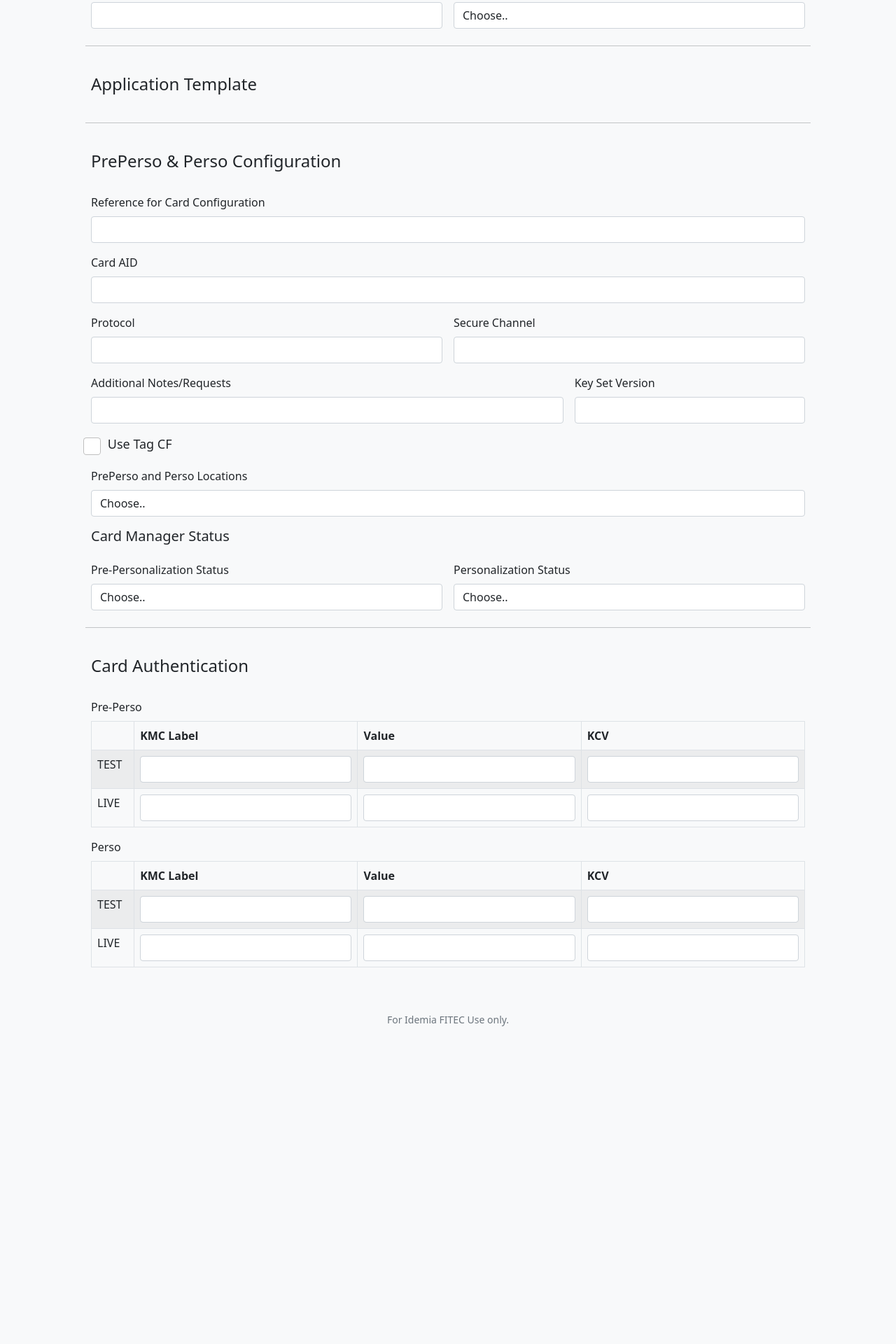
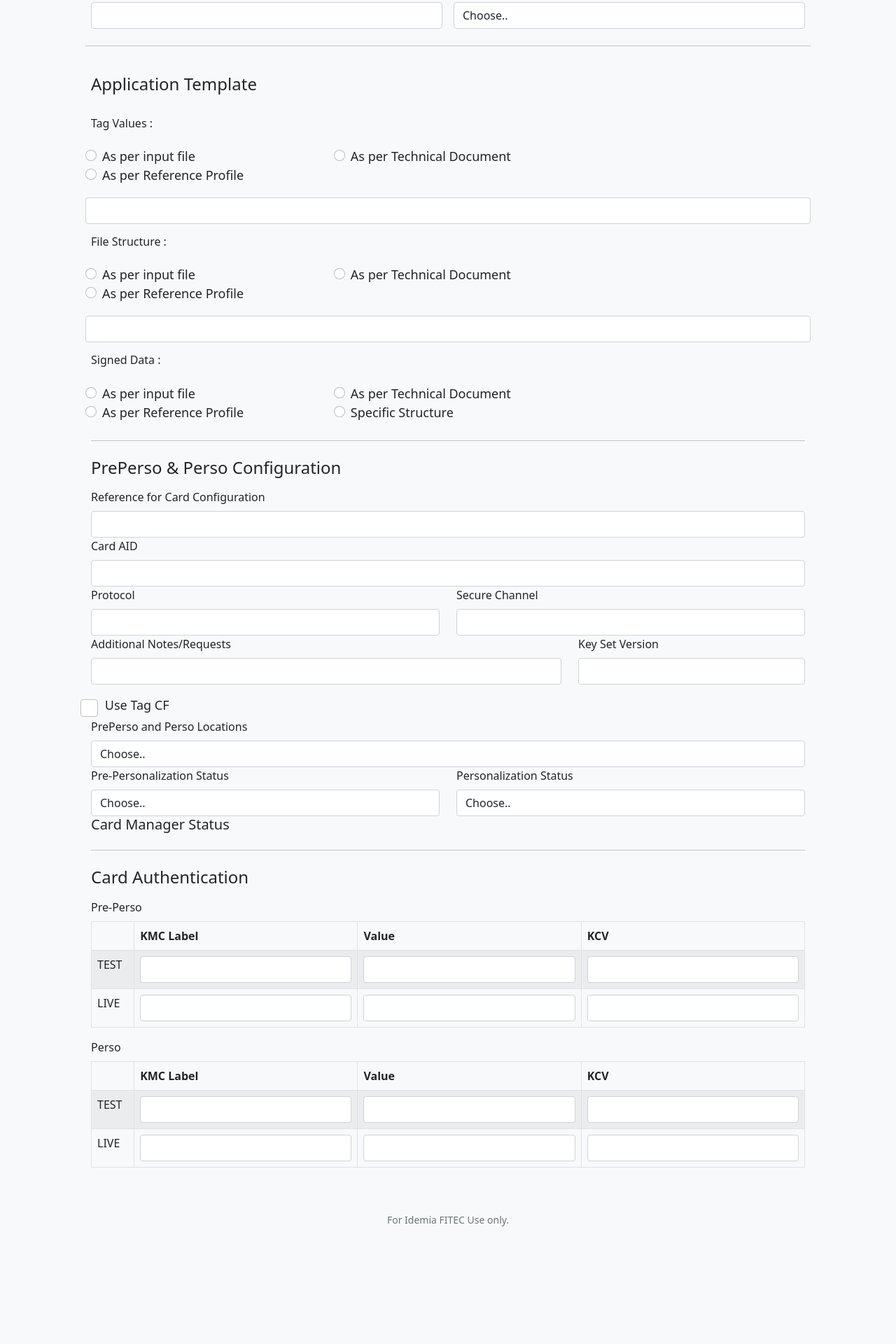
Before and after one commit to er01pr/APPD-v2, a Flask app: page /card in a window 1280 px wide. Shown: the part 868-2788 px from the top of the page at 70% size. Before the commit the page ends 2334 px from the top, so only its background shows below. Run offline with Flask 2, Linux system fonts and the light colour scheme; data comes from the database, SQL or seed files in the repository.

Commit message:
Added Application Template

```diff
--- a/static/styles.css
+++ b/static/styles.css
@@ -19,3 +19,7 @@
 	text-align: left;
 	font-size: 18px;
 }
+
+body {
+	min-height: 8000px;
+}
--- a/templates/cardconfig.html
+++ b/templates/cardconfig.html
@@ -108,10 +108,64 @@
 
             <hr class="my-4">
             <h4 class="mb-3">Application Template</h4>
+            <h6>Tag Values :</h6>
+            <div class="form-check">
+                <div class="form-check-inline g-3 col-sm-4">
+                    <input type="radio" class="form-check-input" name="tagRadio">
+                    <label class="form-check-label btn-label" for="asPerInput">As per input file</label>
+                </div>
+                <div class="form-check-inline g-3 col-sm-4">
+                        <input type="radio" class="form-check-input " name="tagRadio">
+                        <label class="form-check-label btn-label" for="asPerTech">As per Technical Document</label>
+                </div>
+                <div class="form-check-inline g-3 col-sm-4">
+                        <input type="radio" class="form-check-input" name="tagRadio">
+                        <label class="form-check-label btn-label" for="asPerRef">As per Reference Profile</label>
+                </div>
+            </div>
+            <input id="tagValues" type="text" class="form-control">
 
+            <h6>File Structure :</h6>
+            <div class="form-check">
+                <div class="form-check-inline g-3 col-sm-4">
+                    <input type="radio" class="form-check-input" name="structureRadio">
+                    <label class="form-check-label btn-label" for="asPerInput">As per input file</label>
+                </div>
+                <div class="form-check-inline g-3 col-sm-4">
+                        <input type="radio" class="form-check-input " name="structureRadio">
+                        <label class="form-check-label btn-label" for="asPerTech">As per Technical Document</label>
+                </div>
+                <div class="form-check-inline g-3 col-sm-4">
+                        <input type="radio" class="form-check-input" name="structureRadio">
+                        <label class="form-check-label btn-label" for="asPerRef">As per Reference Profile</label>
+                </div>
+            </div>
+            <input id="fileStructure" type="text" class="form-control">
+
+            <h6>Signed Data :</h6>
+            <div class="form-check">
+                <div class="form-check-inline g-3 col-sm-4">
+                    <input type="radio" class="form-check-input" name="signedDataRadio">
+                    <label class="form-check-label btn-label" for="asPerInput">As per input file</label>
+                </div>
+                <div class="form-check-inline g-3 col-sm-4">
+                        <input type="radio" class="form-check-input " name="signedDataRadio">
+                        <label class="form-check-label btn-label" for="asPerTech">As per Technical Document</label>
+                </div>
+                <div class="form-check-inline g-3 col-sm-4">
+                        <input type="radio" class="form-check-input" name="signedDataRadio">
+                        <label class="form-check-label btn-label" for="asPerRef">As per Reference Profile</label>
+                </div>
+                <div class="form-check-inline g-3 col-sm-4">
+                    <input type="radio" class="form-check-input" name="signedDataRadio">
+                    <label class="form-check-label btn-label" for="asPerRef">Specific Structure</label>
+                </div>
+            </div>
+            </div>
 
             <hr class="my-4">
             <h4 class="mb-3">PrePerso & Perso Configuration</h4>
+            <div class="row">
                 <div>
                     <label for="referenceCard" class="form-label">Reference for Card Configuration</label>
                     <input id="referenceCard" type="text" class="form-control">
@@ -150,7 +204,6 @@
                             <option value="exe">External Preperso – External Perso</option>
                     </select>
                 </div>
-            <h5>Card Manager Status</h5>
                 <div class="col-sm-6">
                     <label for="prepersoStatus" class="form-label">Pre-Personalization Status</label>
                     <select id="prepersoStatus" type="text" class="form-control" placeholder="Choose.." required>
@@ -173,6 +226,9 @@
                             <option value="terminated">Terminated</option>
                     </select>
                 </div>
+            </div>
+            <h5>Card Manager Status</h5>
+
             <hr class="my-4">
             <h4 class="mb-3">Card Authentication</h4>
             <div class="col-sm-12">
```
Lines whose indentation alone changed are shown as unchanged.
